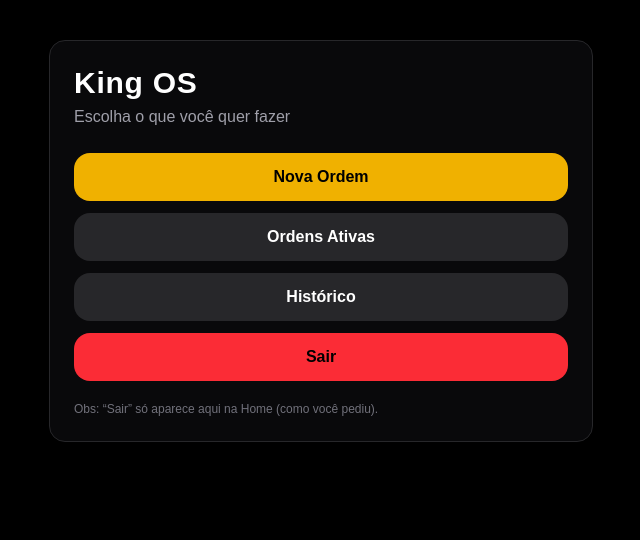
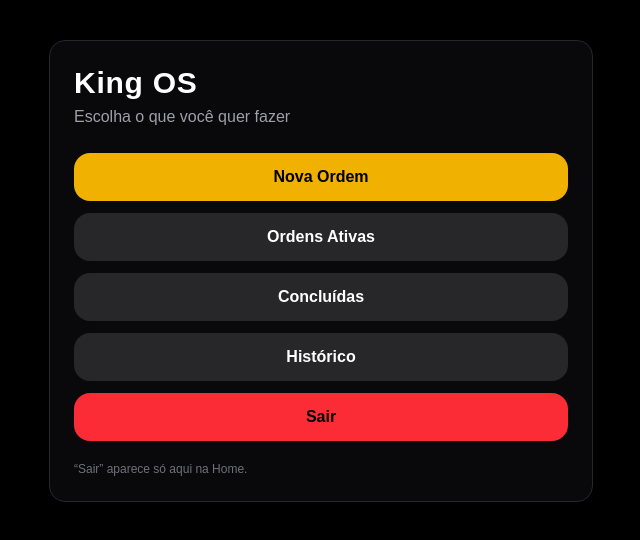
Before and after one commit to jhonatanlorran51-bit/king-os-web, a Next.js app: page / in a window 1280 px wide. Shown: the top 540 px of the page, without its empty margins (319-959 px from the left). Built offline with nearby package versions, Linux system fonts and the light colour scheme; no server answers; sample sign-in values are in the browser's storage.

Commit message:
Update page.tsx

```diff
--- a/app/page.tsx
+++ b/app/page.tsx
@@ -49,6 +49,13 @@ export default function HomePage() {
             </Link>
 
             <Link
+              href="/concluidas"
+              className="w-full text-center bg-zinc-800 hover:bg-zinc-700 py-3 rounded-2xl font-bold"
+            >
+              Concluídas
+            </Link>
+
+            <Link
               href="/historico"
               className="w-full text-center bg-zinc-800 hover:bg-zinc-700 py-3 rounded-2xl font-bold"
             >
@@ -64,7 +71,7 @@ export default function HomePage() {
           </div>
 
           <p className="text-zinc-500 text-xs mt-5">
-            Obs: “Sair” só aparece aqui na Home (como você pediu).
+            “Sair” aparece só aqui na Home.
           </p>
         </div>
       </div>
```
